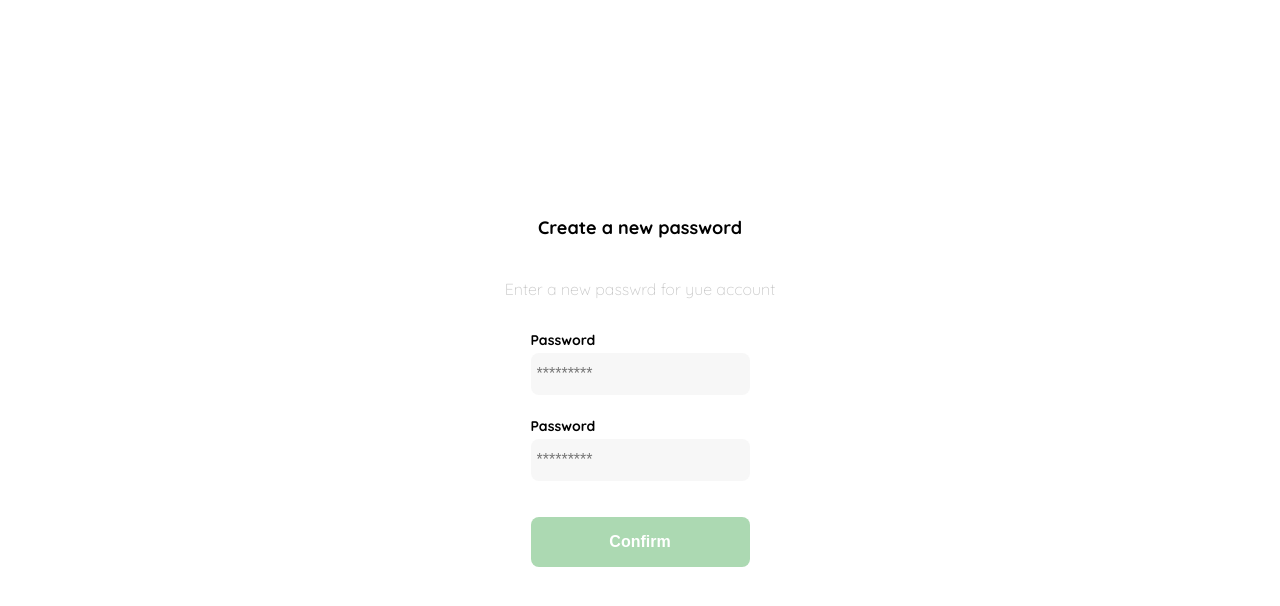
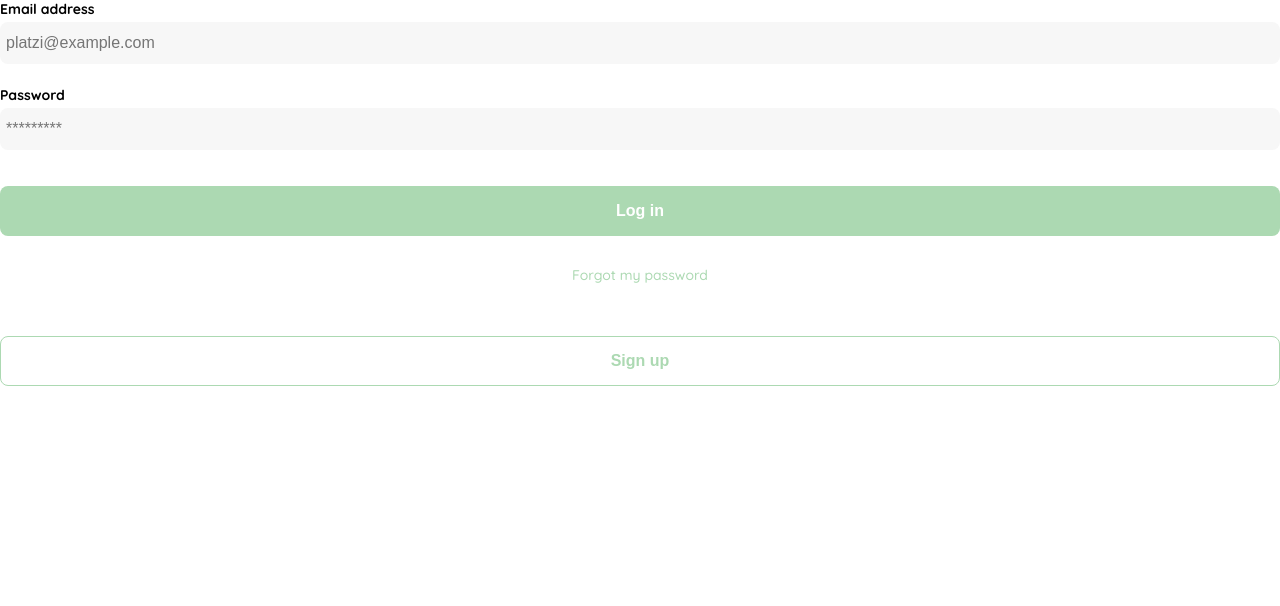
Before and after one commit to nilia2020/React-template-webpack, a React app: page /login in a window 1280 px wide. Shown: the top 606 px of the page. Built offline with nearby package versions, Linux system fonts and the light colour scheme.

Commit message:
up to useRef

```diff
--- a/src/components/ProductItem.jsx
+++ b/src/components/ProductItem.jsx
@@ -2,21 +2,18 @@
 import "@styles/ProductItem.scss";
 import addtocart from "@icons/bt_add_to_cart.svg";
 
-const ProductItem = () => {
+const ProductItem = ({ product }) => {
   const [cart, setCart] = useState([]);
   const handleClick = () => {
     setCart([]);
   };
   return (
     <div className="ProductItem">
-      <img
-        src="https://images.pexels.com/photos/276517/pexels-photo-276517.jpeg?auto=compress&cs=tinysrgb&dpr=2&h=650&w=940"
-        alt=""
-      />
+      <img src={product.images[0]} alt={product.title} />
       <div className="product-info">
         <div>
-          <p>$120,00</p>
-          <p>Bike</p>
+          <p>${product.price}</p>
+          <p>{product.title}</p>
         </div>
         <figure onClick={handleClick}>
           <img src={addtocart} alt="add to cart" />
--- a/src/containers/ProductList.jsx
+++ b/src/containers/ProductList.jsx
@@ -1,20 +1,17 @@
-import React, { useState, useEffect } from "react";
+import React from "react";
 import ProductItem from "../components/ProductItem";
+import useGetProducts from "../hooks/useGetProducts";
 import "../styles/ProductList.scss";
-import axios from "axios";
+
 const API = "https://api.escuelajs.co/api/v1/products";
 
 const ProductList = () => {
-  const [products, setProducts] = useState([]);
-  useEffect(async () => {
-    const response = await axios(API);
-    setProducts(response.data);
-  }, []);
+  const products = useGetProducts(API);
   return (
     <section className="main-container">
       <div className="ProductList">
         {products.map((product) => (
-          <ProductItem />
+          <ProductItem product={product} key={product.id} />
         ))}
       </div>
     </section>
--- /dev/null
+++ b/src/hooks/useGetProducts.js
@@ -0,0 +1,13 @@
+import { useState, useEffect } from "react";
+import axios from "axios";
+
+const useGetProducts = (API) => {
+  const [products, setProducts] = useState([]);
+  useEffect(async () => {
+    const response = await axios(API);
+    setProducts(response.data);
+  }, []);
+  return products;
+};
+
+export default useGetProducts;
--- a/src/index.js
+++ b/src/index.js
@@ -1,5 +1,5 @@
 import React from "react";
-import ReactDOM from "react-dom";
+import ReactDOM from "react-dom/client";
 import App from "./routes/App";
 import { BrowserRouter } from "react-router-dom";
 
--- a/src/pages/Login.jsx
+++ b/src/pages/Login.jsx
@@ -1,39 +1,54 @@
-import React from "react";
+import React, { useRef } from "react";
 import "@styles/Login.scss";
 import logo from "@logos/logo_yard_sale.svg";
 
 const Login = () => {
+  const form = useRef(null);
+
+  const handleSubmit = (event) => {
+    event.preventDefault();
+    const formData = new FormData(form.current);
+    const data = {
+      usename: formData.get("email"),
+      password: formData.get("password"),
+    };
+    console.log(data);
+  };
+
   return (
-    <div className="login">
-      <div className="form-container">
+    <div className="Login">
+      <div className="Login-container">
         <img src={logo} alt="logo" className="logo" />
-        <h1 className="title">Create a new password</h1>
-        <p className="subtitle">Enter a new passwrd for yue account</p>
-        <form action="/" className="form">
-          <label for="password" className="label">
+        <form action="/" className="form" ref={form}>
+          <label htmlFor="email" className="label">
+            Email address
+          </label>
+          <input
+            type="text"
+            name="email"
+            placeholder="platzi@example.com"
+            className="input input-email"
+            autoComplete="username"
+          />
+          <label htmlFor="password" className="label">
             Password
           </label>
           <input
             type="password"
-            id="password"
+            name="password"
             placeholder="*********"
             className="input input-password"
+            autoComplete="current-password"
           />
-          <label htmlFor="new-password" className="label">
-            Password
-          </label>
-          <input
-            type="password"
-            id="new-password"
-            placeholder="*********"
-            className="input input-password"
-          />
-          <input
-            type="submit"
-            value="Confirm"
+          <button
+            onClick={handleSubmit}
             className="primary-button login-button"
-          />
+          >
+            Log in
+          </button>
+          <a href="/">Forgot my password</a>
         </form>
+        <button className="secondary-button signup-button">Sign up</button>
       </div>
     </div>
   );
--- a/webpack.config.js
+++ b/webpack.config.js
@@ -19,6 +19,7 @@
       "@styles": path.resolve(__dirname, "src/styles/"),
       "@icons": path.resolve(__dirname, "src/assets/icons/"),
       "@logos": path.resolve(__dirname, "src/assets/logos/"),
+      "@hooks": path.resolve(__dirname, "src/hooks/"),
     },
   },
   module: {
```
